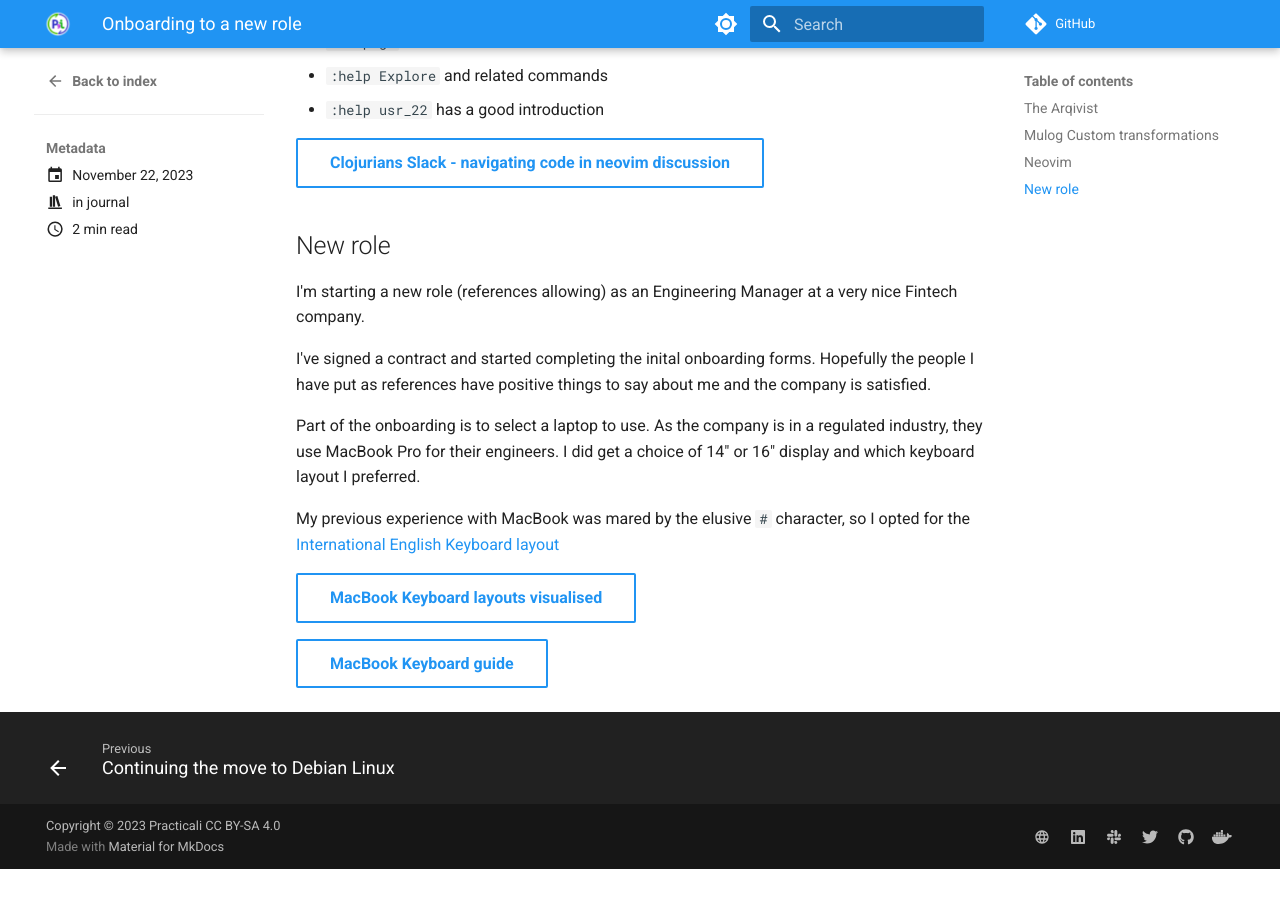
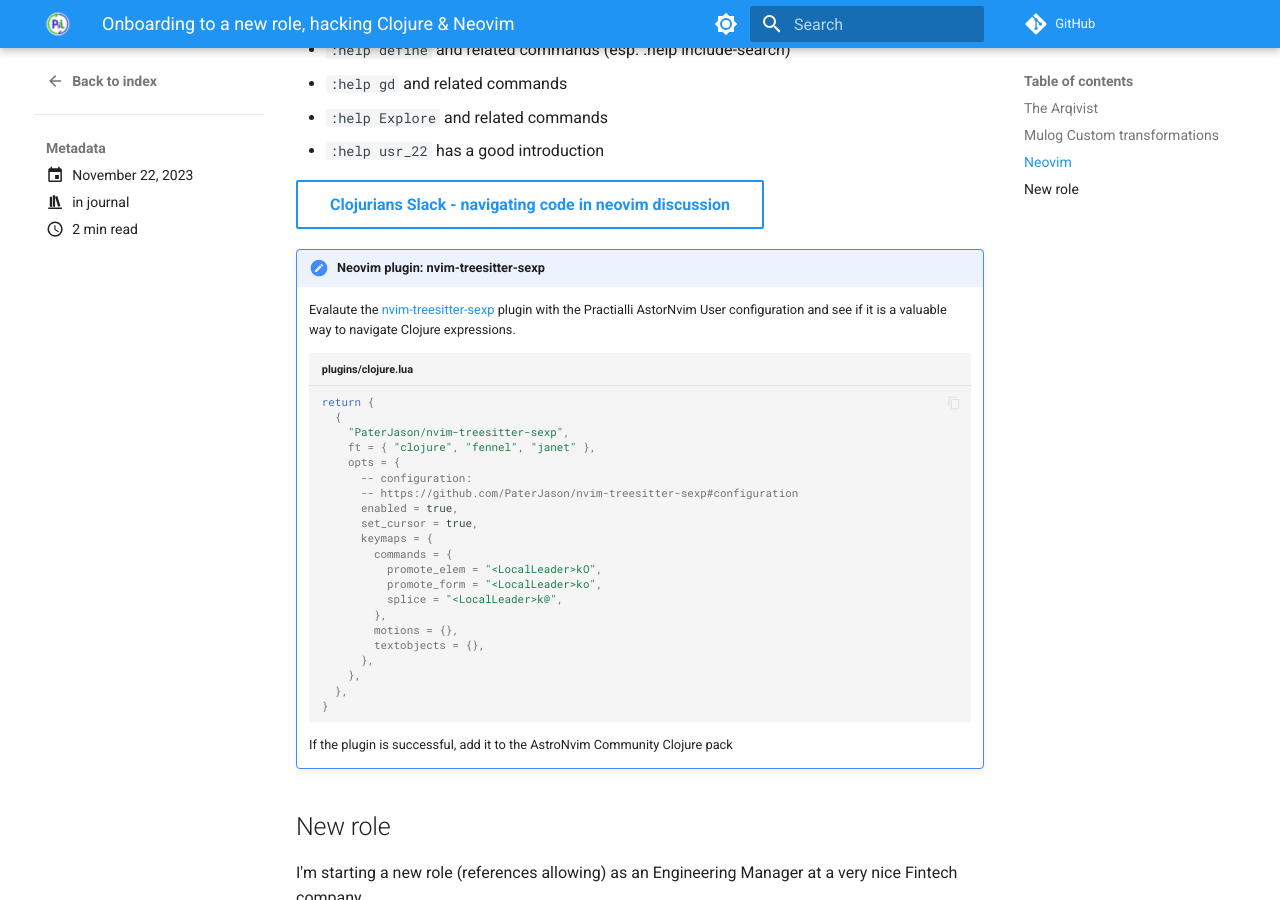
Before and after one commit to practicalli/personal-journal, an MkDocs documentation site: the page built from docs/posts/2023/november-22.md, in a window 1280 px wide and 900 px high, scrolled down 1476 px. Built offline with MkDocs 1.6.1 and Material for MkDocs 9.7.7, drawn with Linux system fonts in a browser that asks for light colours; comment, search, counter and statistics services are not loaded; before the commit the page ends 2345 px from its top, so only the background shows below that; some of the changed text lies outside the part shown.

Commit message:
post: update 22 november post
neovim treesitter-sexp example plug code for Astronvim

updated post title to cover all topics

````diff
--- a/docs/posts/2023/november-22.md
+++ b/docs/posts/2023/november-22.md
@@ -1,5 +1,5 @@
 ---
-title: "Onboarding to a new role"
+title: "Onboarding to a new role, hacking Clojure & Neovim"
 date: 2023-11-22
 categories:
   - journal
@@ -59,8 +59,37 @@ Neovim commands to investigate further
 - `:help Explore` and related commands
 - `:help usr_22` has a good introduction
 
+[Clojurians Slack - navigating code in neovim discussion](https://clojurians.slack.com/archives/C0DF8R51A/p1700651248926689){target=_blank .md-button}
 
-[Clojurians Slack - navigating code in neovim discussion](https://clojurians.slack.com/archives/C0DF8R51A/p1700651248926689){target=_blank .md-button}
+!!! TODO "Neovim plugin: nvim-treesitter-sexp"
+    Evalaute the [nvim-treesitter-sexp](https://github.com/PaterJason/nvim-treesitter-sexp) plugin with the Practialli AstorNvim User configuration and see if it is a valuable way to navigate Clojure expressions.
+
+    ```lua title="plugins/clojure.lua"
+    return {
+      {
+        "PaterJason/nvim-treesitter-sexp",
+        ft = { "clojure", "fennel", "janet" },
+        opts = {
+          -- configuration:
+          -- https://github.com/PaterJason/nvim-treesitter-sexp#configuration
+          enabled = true,
+          set_cursor = true,
+          keymaps = {
+            commands = {
+              promote_elem = "<LocalLeader>kO",
+              promote_form = "<LocalLeader>ko",
+              splice = "<LocalLeader>k@",
+            },
+            motions = {},
+            textobjects = {},
+          },
+        },
+      },
+    }
+    ```
+
+    If the plugin is successful, add it to the AstroNvim Community Clojure pack
+
 
 ## New role
 
````
Also changed, not shown: other parts of docs/posts/2023/november-22.md (+1 -1 lines).
